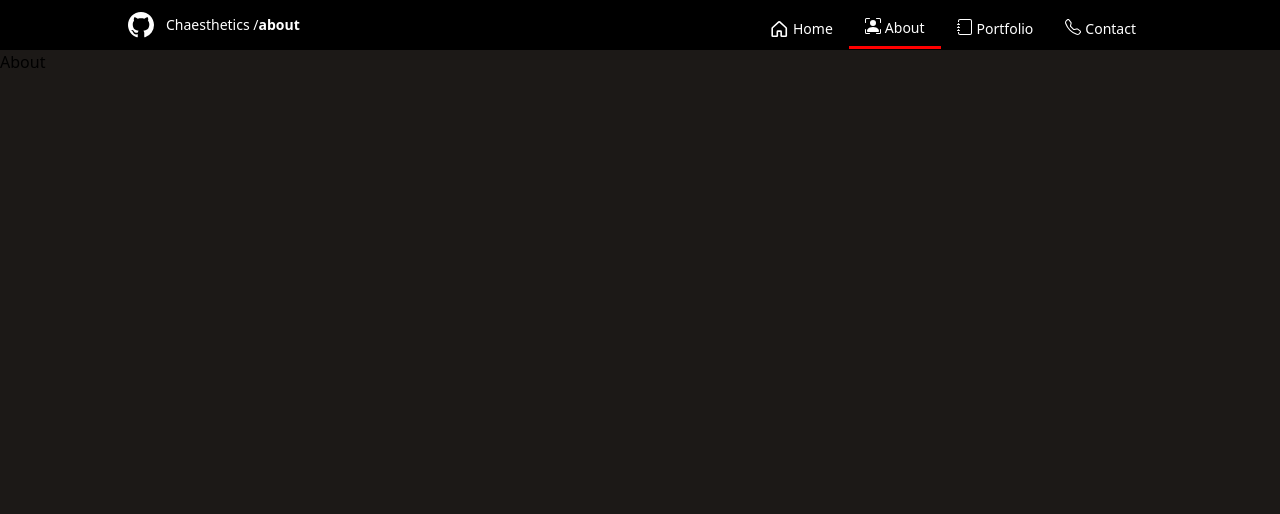
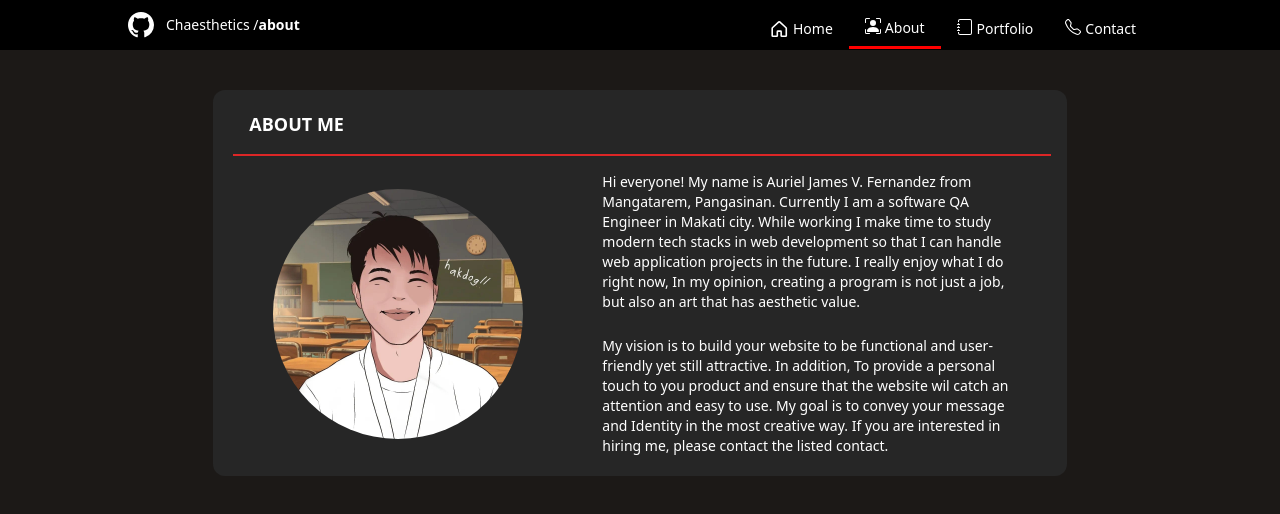
Before and after one commit to chaesthetics/Porfolio, a Vue app: page /about in a window 1280 px wide. Shown: the top 514 px of the page. Built offline with nearby package versions, Linux system fonts and the light colour scheme.

Commit message:
issue/#6 Added description

```diff
--- a/src/views/AboutView.vue
+++ b/src/views/AboutView.vue
@@ -2,6 +2,23 @@
 </script>
 <template>
   <main>
-    <h1>About</h1>
+    <div class="about w-4/6 ml-auto mr-auto mt-10 bg-neutral-800 pl-5 pr-4 pt-5 pb-5 rounded-xl">
+      <p class="text-white font-bold text-lg pb-4 uppercase pl-4">About me</p><hr class="border-1 border-red-600 border">
+      <div class="flex text-white items-center justify-around pt-4">
+        <img src="@/assets/25.jpg" class="h-[250px] w-[250px] rounded-full">
+        <div class="max-w-50 w-1/2 break-words space-y-6 text-sm">
+          <p class="">
+            Hi everyone! My name is Auriel James V. Fernandez from Mangatarem, Pangasinan. Currently I am a software QA Engineer in Makati city.
+            While working I make time to study modern tech stacks in web development so that I can handle web application projects in the future.
+            I really enjoy what I do right now, In my opinion, creating a program is not just a job, but also an art that has aesthetic value.
+          </p>
+          <p>
+            My vision is to build your website to be functional and user-friendly yet still attractive. In addition, To provide a personal touch
+            to you product and ensure that the website wil catch an attention and easy to use. My goal is to convey your message and Identity
+            in the most creative way. If you are interested in hiring me, please contact the listed contact.
+          </p>
+        </div>
+      </div>
+    </div>
   </main>
 </template>
--- a/src/views/HomeView.vue
+++ b/src/views/HomeView.vue
@@ -66,7 +66,7 @@
           <p class="text-white leading-10 text-[50px] font-semibold">Fernandez</p>
         </div>
         <div class="leading-10">
-          <p class="typewrite text-white text-3xl font-semibold leading-10" data-period="3000"
+          <p class="typewrite text-white text-3xl font-semibold leading-10 break-words w-[200px]" data-period="3000"
             data-type='["Fullstack Web Developer", "Software QA Engineer"]'
           ></p>
         </div>
```
